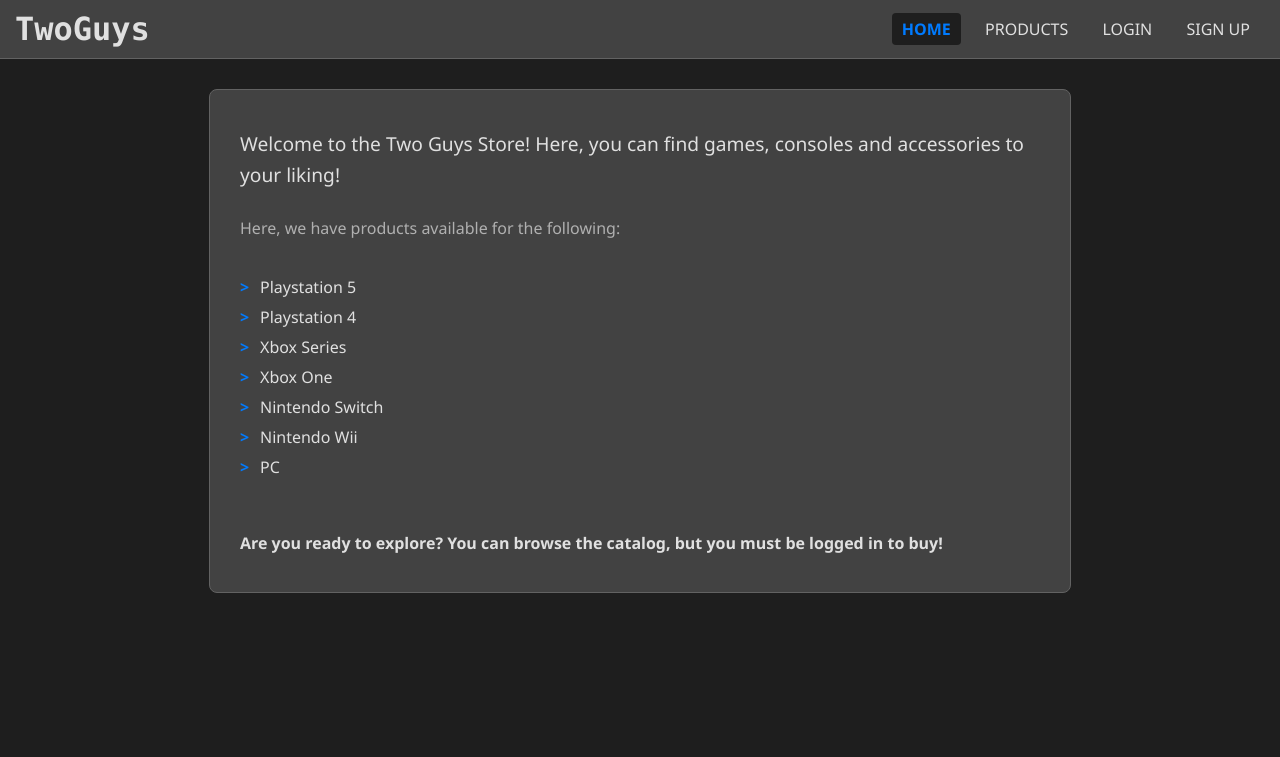
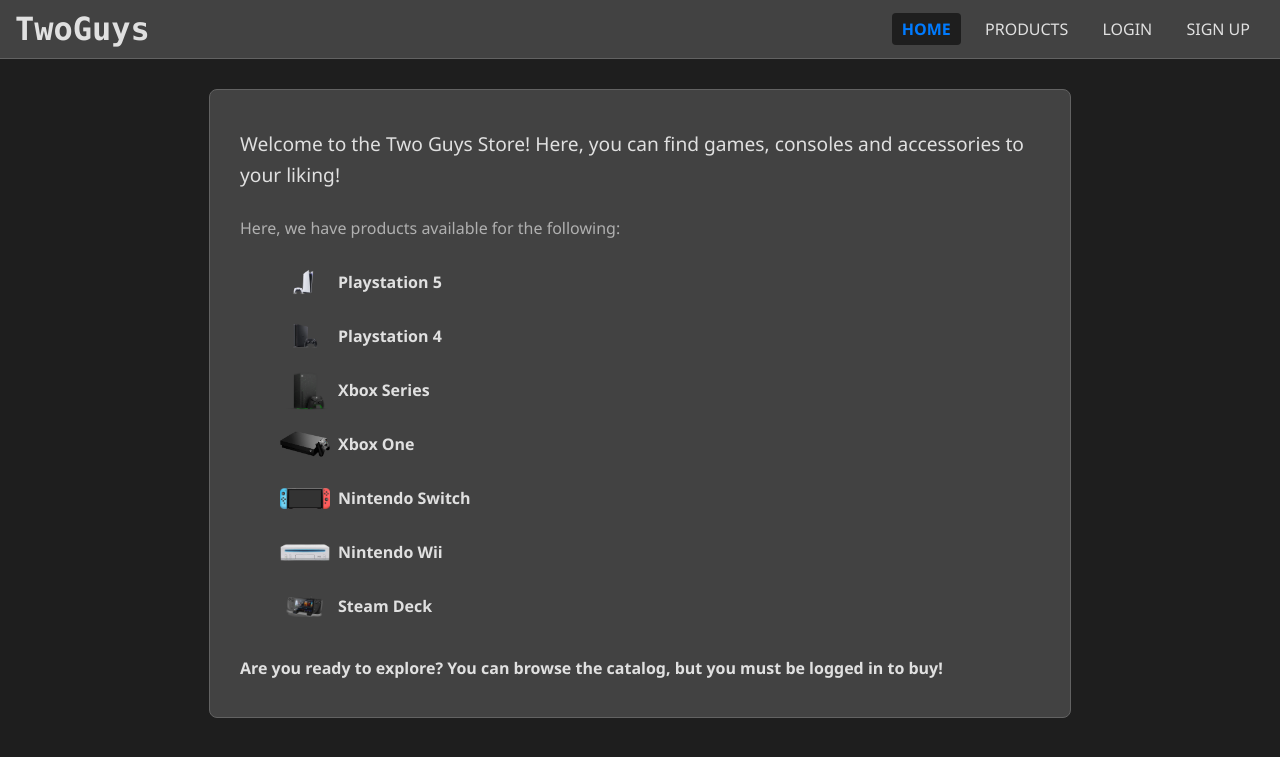
Before and after one commit to finkelEDU/College-Project-Semester-4, a PHP site: page / in a window 1280 px wide. Shown: the top 757 px of the page. Run offline with PHP 8.4, Linux system fonts and the light colour scheme.

Commit message:
index page improvements

```diff
--- a/public/css/common.css
+++ b/public/css/common.css
@@ -103,12 +103,12 @@
     border-radius: 8px;
     border: 1px solid var(--border-light);
 }
-
 .index-content p {
     line-height: 1.6;
     color: var(--text-medium);
     margin-bottom: 15px;
 }
+
 
 .index-content .intro-text {
     font-size: 1.2em;
@@ -116,33 +116,32 @@
     margin-bottom: 25px;
 }
 
-.index-content .platform-list {
-    list-style: none;
-    padding: 0;
-    margin: 20px 0;
-    display: inline-block;
-    text-align: left;
-}
-
-.index-content .platform-list li {
-    margin-bottom: 8px;
-    padding-left: 20px;
-    position: relative;
-    color: var(--text-light);
-}
-
-.index-content .platform-list li::before {
-    content: '>';
-    position: absolute;
-    left: 0;
-    color: var(--accent);
-    font-weight: bold;
-}
-
 .index-content .cta-text {
     font-weight: bold;
     margin-top: 25px;
     color: var(--text-light);
+}
+
+.platform-list li {
+    display: flex;
+    align-items: center;
+    margin-bottom: 4px;
+    padding-left: 0;
+    position: relative;
+    color: var(--text-light);
+    font-weight: bold;
+}
+
+.platform-list li::before {
+    content: none;
+}
+
+.platform-icon {
+    width: 50px;
+    height: 50px;
+    margin-right: 8px;
+    object-fit: contain;
+    vertical-align: middle;
 }
 
 .login-box {
--- a/public/index.php
+++ b/public/index.php
@@ -9,17 +9,17 @@
     <ul class="platform-list">
         <?php
         $products = array(
-            "Playstation 5",
-            "Playstation 4",
-            "Xbox Series",
-            "Xbox One",
-            "Nintendo Switch",
-            "Nintendo Wii",
-            "PC"
+            "Playstation 5" => "images/ps5.png",
+            "Playstation 4" => "images/ps4.png",
+            "Xbox Series" => "images/xbox_series_x.png",
+            "Xbox One" => "images/xbox_one_x.png",
+            "Nintendo Switch" => "images/nintendo_switch.png",
+            "Nintendo Wii" => "images/nintendo_wii.jpg",
+            "Steam Deck" => "images/steam_deck.jpg"
         );
 
-        foreach ($products as $product) {
-          echo "<li>" . $product . "</li>";
+        foreach ($products as $name => $iconPath) {
+          echo "<li><img src='" . $iconPath . "' alt='" . $name . " icon' class='platform-icon'>" . $name . "</li>";
         }
         ?>
     </ul>
--- a/public/login.php
+++ b/public/login.php
@@ -12,7 +12,7 @@
             <label for="inputPassword"><strong>Password</strong></label>
             <input type="password" name="inputPassword" id="inputPassword" required>
 
-            <input type="submit" name="Submit" value="Submit">
+            <input type="submit" name="Submit" value="Log In">
         </form>
     </div>
 
```
Also changed, not shown: public/nav.php (deleted, +0 -17 lines).
